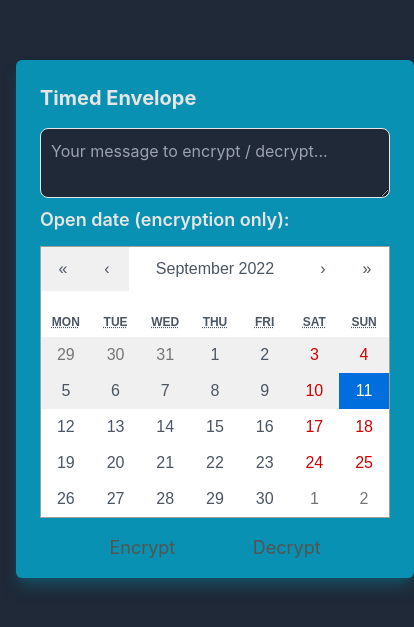
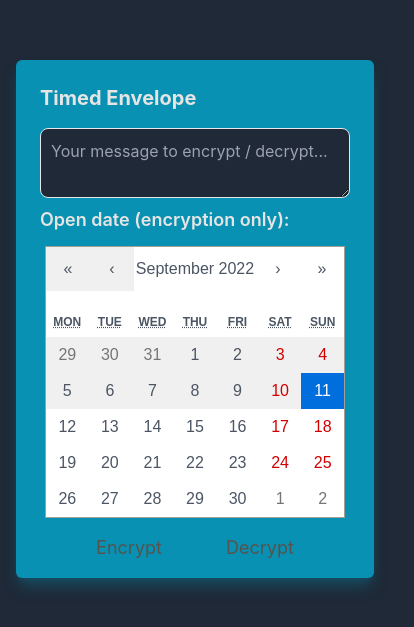
Before and after one commit to veikkos/timed-envelope-frontend, a React (Create React App) app: page / in a window 390 px wide. Shown: the part 119-746 px from the top of the page, 414 px wide, since content can reach past the window. Built offline with nearby package versions, Linux system fonts and the light colour scheme; no server answers.

Commit message:
Add breakpoint to calendar to improve mobile layout

```diff
--- a/src/App.css
+++ b/src/App.css
@@ -5,9 +5,19 @@
 }
 
 .button:disabled {
-    color: #57534E
+    color: #57534E;
 }
 
 .container {
     max-width: 600px;
 }
+
+.calendar-container {
+    width: auto;
+}
+
+@media (max-width: 440px) {
+    .calendar-container {
+        width: 300px;
+    }
+}
--- a/src/App.tsx
+++ b/src/App.tsx
@@ -98,8 +98,10 @@ function App() {
                 <div className="pt-2">
                   <h2 className="font-semibold text-lg">Open date (encryption only):</h2>
                 </div>
-                <div className="mt-3 text-gray-600 flex justify-center">
-                  <Calendar onChange={onChange} minDate={new Date()} value={calendarDate} />
+                <div className="mt-3 text-gray-600 flex justify-center flex">
+                  <div className="calendar-container">
+                    <Calendar onChange={onChange} minDate={new Date()} value={calendarDate} />
+                  </div>
                 </div>
               </div>
               <div className="flex flex-row justify-evenly mt-2 text-lg">
```
